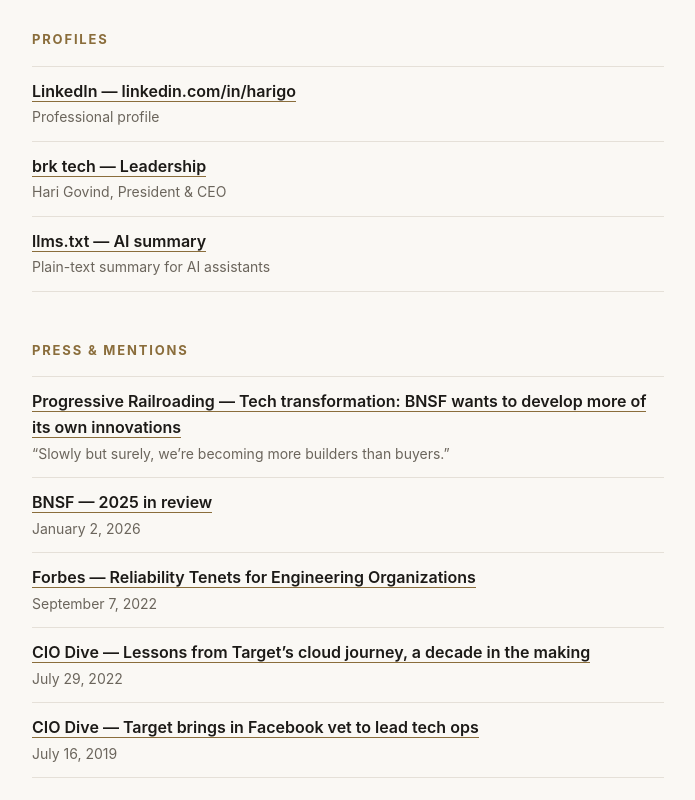
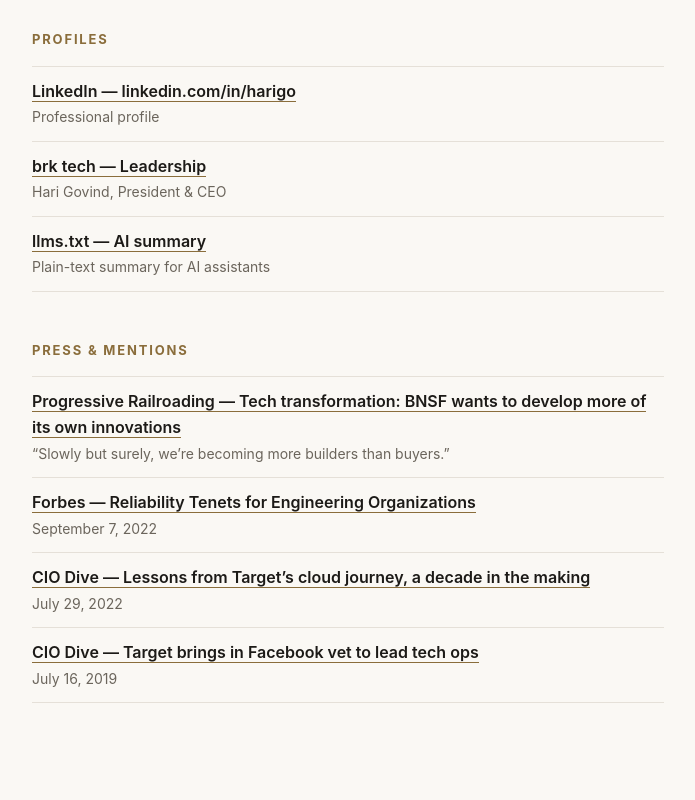
Before and after one commit to harigo/harigo.github.io, a plain HTML site: page index.html in a window 1280 px wide. Shown: the part 2126-2926 px from the top of the page, without its empty margins (292-987 px from the left). Drawn offline with Linux system fonts and the light colour scheme.

Commit message:
Update index.html with corrected Press & mentions list

```diff
--- a/index.html
+++ b/index.html
@@ -127,7 +127,6 @@
     <h2>Press &amp; mentions</h2>
     <ul class="press">
       <li><a href="https://www.progressiverailroading.com/bnsf_railway/news/Tech-transformation-BNSF-wants-to-develop-more-of-its-own-innovations-mdash-enter-bnsf-tech--75539">Progressive Railroading — Tech transformation: BNSF wants to develop more of its own innovations</a><span>&ldquo;Slowly but surely, we&rsquo;re becoming more builders than buyers.&rdquo;</span></li>
-      <li><a href="https://bnsf.com/discover/rail-talk/2025-in-review">BNSF — 2025 in review</a><span>January 2, 2026</span></li>
       <li><a href="https://www.forbes.com/councils/forbestechcouncil/2022/09/07/reliability-tenets-for-engineering-organizations/">Forbes — Reliability Tenets for Engineering Organizations</a><span>September 7, 2022</span></li>
       <li><a href="https://www.ciodive.com/news/target-cloud-migration/628448/">CIO Dive — Lessons from Target&rsquo;s cloud journey, a decade in the making</a><span>July 29, 2022</span></li>
       <li><a href="https://www.ciodive.com/news/target-brings-in-facebook-vet-to-lead-tech-ops/558866/">CIO Dive — Target brings in Facebook vet to lead tech ops</a><span>July 16, 2019</span></li>
```
